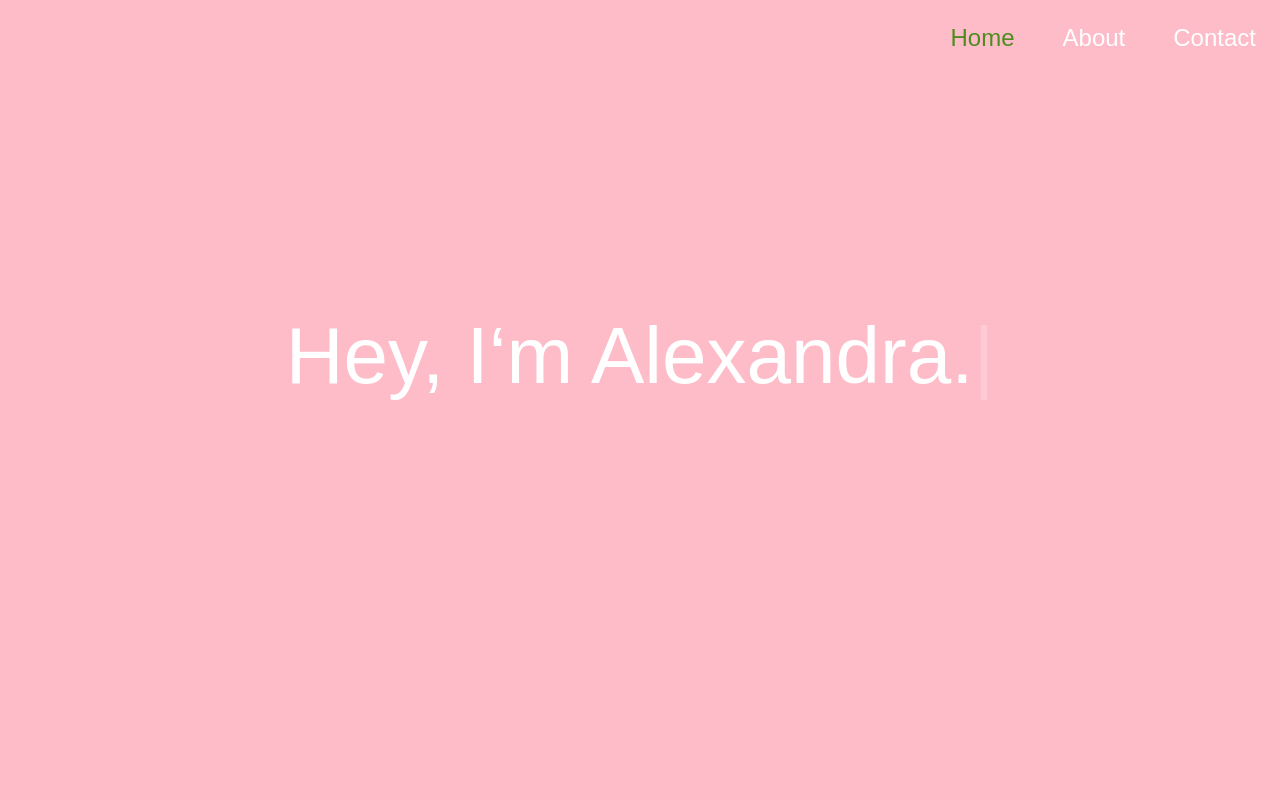
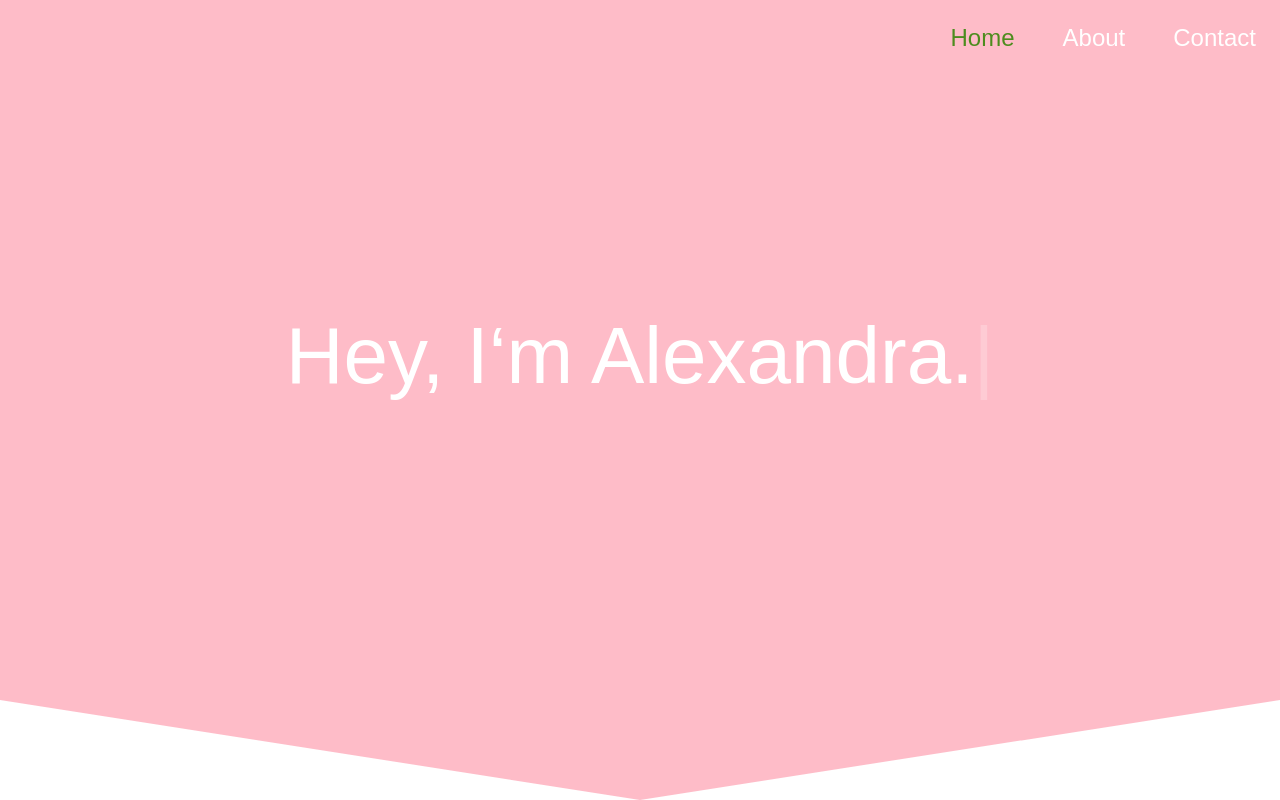
Before and after one commit to alexalala/portfolio, a React (Create React App) app: page / in a window 1280 px wide. Built offline with nearby package versions, Linux system fonts and the light colour scheme.

Commit message:
triangle added to bottom of homepage

```diff
--- a/src/pages/Home.js
+++ b/src/pages/Home.js
@@ -11,6 +11,7 @@ class Home extends Component {
         <Typist>
           Hey, I&lsquo;m Alexandra.
         </Typist>
+        <div className="triangle"></div>
       </div>
     );
   };
--- a/src/styles/App.css
+++ b/src/styles/App.css
@@ -8,6 +8,6 @@
   height: 100%; }
   .App .palm {
     position: fixed;
-    height: 150px;
+    height: 200px;
     left: 2rem;
     bottom: 2rem; }
--- a/src/styles/pages/Home.css
+++ b/src/styles/pages/Home.css
@@ -6,3 +6,9 @@
   display: flex;
   align-items: center;
   justify-content: center; }
+  .home .triangle {
+    position: fixed;
+    bottom: 0;
+    border-left: 50vw solid #fff;
+    border-right: 50vw solid #fff;
+    border-top: 100px solid #febcc8; }
--- a/src/styles/pages/Home.scss
+++ b/src/styles/pages/Home.scss
@@ -6,4 +6,12 @@
   display: flex;
   align-items: center;
   justify-content: center;
+
+  .triangle {
+    position: fixed;
+    bottom: 0;
+    border-left: 50vw solid $white;
+    border-right: 50vw solid $white;
+    border-top: 100px solid $primary-color;
+  }
 }
```
